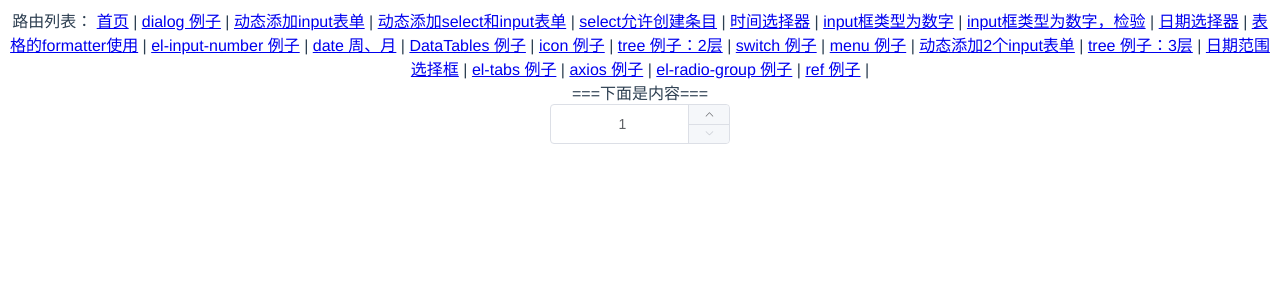
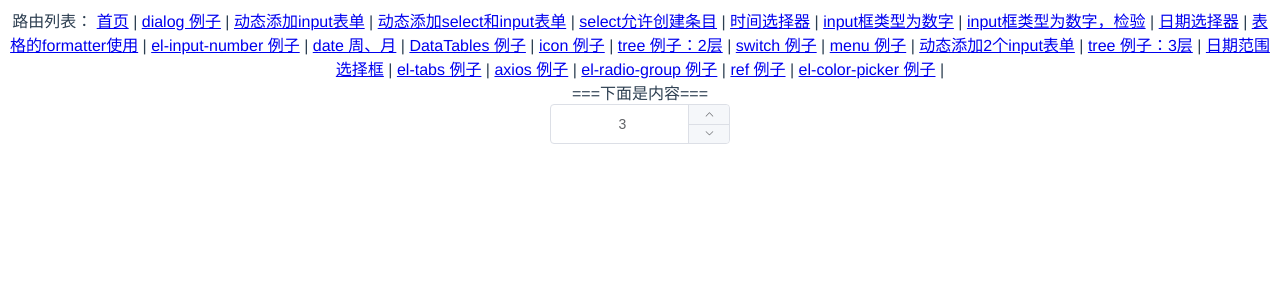
Before and after one commit to cag2050/element_demo, a Vue app: page /el_input_number in a window 1280 px wide. Shown: the top 300 px of the page. Built offline with nearby package versions, Linux system fonts and the light colour scheme; what vue-data-tables, vue-resource would draw is missing.

Commit message:
add: el-color-picker 例子

```diff
--- a/src/App.vue
+++ b/src/App.vue
@@ -25,6 +25,7 @@
         <router-link to='/axios'>axios 例子</router-link> |
         <router-link to='/radio_group'>el-radio-group 例子</router-link> |
         <router-link to='/ref'>ref 例子</router-link> |
+        <router-link to='/color_picker'>el-color-picker 例子</router-link> |
         <div>===下面是内容===</div>
         <router-view></router-view>
     </div>
--- a/src/router.js
+++ b/src/router.js
@@ -138,6 +138,11 @@ export default new Router({
             path: '/ref',
             name: '',
             component: () => import('./views/refDemo.vue')
+        },
+        {
+            path: '/color_picker',
+            name: '',
+            component: () => import('./views/colorPickerDemo.vue')
         }
     ]
 })
--- a/src/views/InputNumberDemo.vue
+++ b/src/views/InputNumberDemo.vue
@@ -6,10 +6,10 @@
 
 <script>
     export default {
-        data() {
+        data () {
             return {
                 checkForm: {
-                    nHour: ''
+                    nHour: '3'
                 }
             }
         },
--- /dev/null
+++ b/src/views/colorPickerDemo.vue
@@ -0,0 +1,25 @@
+<template>
+    <el-color-picker v-model="color1" @change="handleChange"></el-color-picker>
+</template>
+
+<script>
+    export default {
+        name: 'colorPickerDemo',
+        data () {
+            return {
+                color1: '#FFFFFF'
+            }
+        },
+        methods: {
+            handleChange (value) {
+                console.log(value)
+            }
+        }
+    }
+</script>
+
+<style>
+.el-color-dropdown__link-btn {
+    display: none;
+}
+</style>
```
